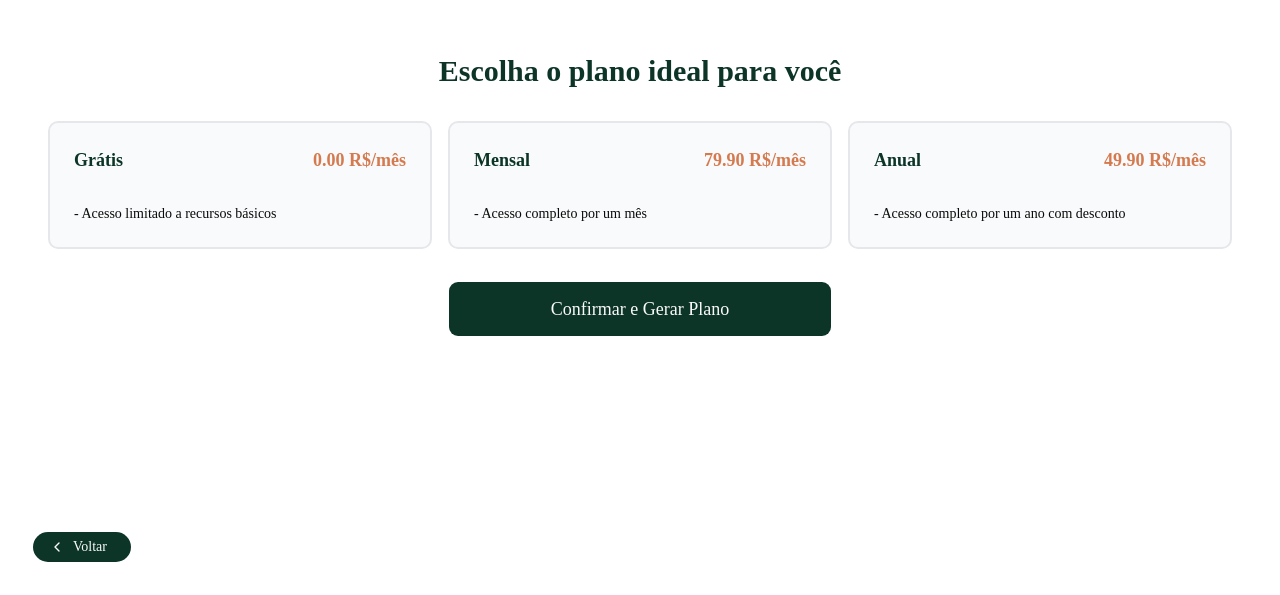
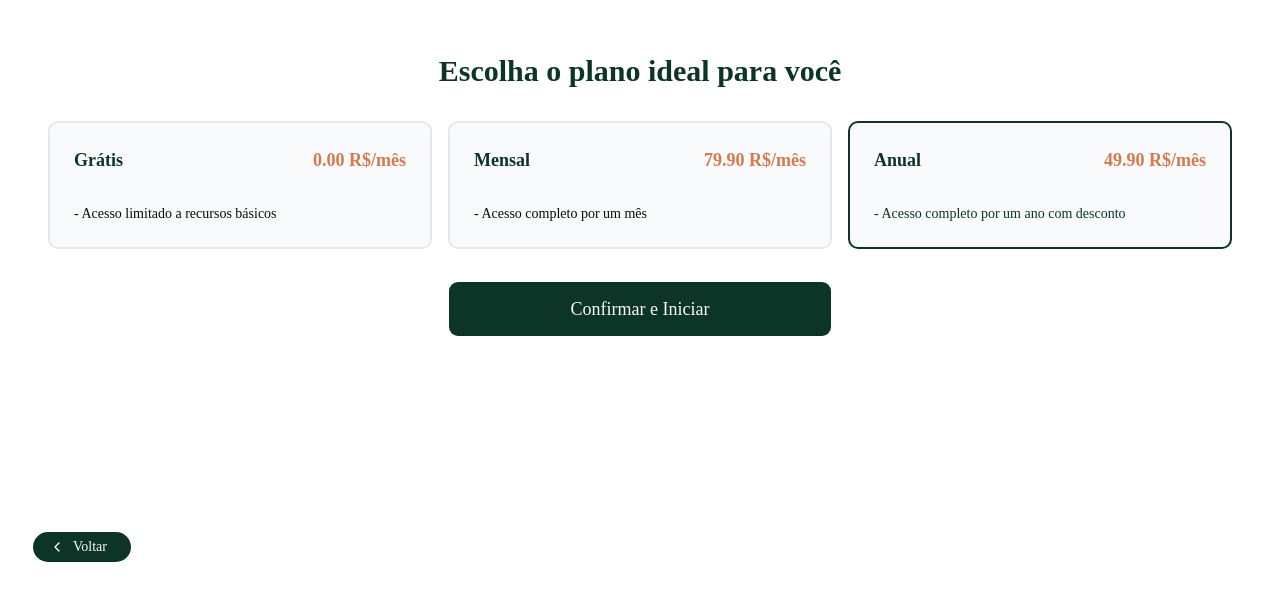
Before and after one commit to VictorAlejMadrid/nutrigo, a Next.js app: page /onboarding/plan in a window 1280 px wide. Shown: the part 205-800 px from the top of the page. Built offline with nearby package versions, Linux system fonts and the light colour scheme.

Commit message:
ajustes em planos

```diff
--- a/app/onboarding/plan/page.tsx
+++ b/app/onboarding/plan/page.tsx
@@ -5,10 +5,9 @@ import { motion } from 'framer-motion';
 import { Button } from '../../../components/ui/button';
 import { useProfileStore } from '../../../hooks/use-profile';
 import { useRouter } from 'next/navigation';
-import { translateUserObjective } from '../../../lib/user-objective';
-import { translateUserRestriction } from '../../../lib/user-restrictions';
 import { ChevronLeft } from 'lucide-react';
 import { allPlans, translatePlan } from '../../../lib/available-plans';
+import { cn } from '../../../lib/utils';
 
 const containerVariants = {
   hidden: { opacity: 0, y: 20 },
@@ -25,15 +24,6 @@ const itemVariants = {
     opacity: 1,
     y: 0,
     transition: { delay: custom * 0.1, duration: 0.4 },
-  }),
-};
-
-const cardVariants = {
-  hidden: { opacity: 0, scale: 0.95 },
-  visible: (custom: number) => ({
-    opacity: 1,
-    scale: 1,
-    transition: { delay: custom * 0.08, duration: 0.4 },
   }),
 };
 
@@ -54,7 +44,7 @@ export default function PlanPage() {
   };
 
   function handlePrev() {
-    router.push('/onboarding/step-4');
+    router.push('/onboarding/review');
   }
 
   return (
@@ -75,18 +65,20 @@ export default function PlanPage() {
       </motion.h2>
 
       <div className="flex w-full flex-col items-center justify-center gap-4 md:flex-row">
-        {allPlans.map((plan) => (
+        {allPlans.map((p) => (
           <Button
+            key={p.value}
             variant="outline"
-            className="mb-8 flex h-32 w-full max-w-sm flex-col items-start rounded-lg border-2 border-gray-200 bg-gray-50 p-6"
-            onClick={() => setPlan(plan.value)}
+            className={cn(
+              'mb-8 flex h-32 w-full max-w-sm flex-col items-start rounded-lg border-2 border-gray-200 bg-gray-50 p-6',
+              plan === p.value && 'border-primary text-primary border-2'
+            )}
+            onClick={() => setPlan(p.value)}
           >
             <div className="mb-2 flex w-full items-center justify-between gap-2">
-              <h3 className="text-primary mb-4 text-lg font-semibold">
-                {translatePlan(plan.value)}
-              </h3>
+              <h3 className="text-primary mb-4 text-lg font-semibold">{translatePlan(p.value)}</h3>
               <h3 className="text-secondary mb-4 text-lg font-bold">
-                {plan.monthlyPrice.toFixed(2)} R$/mês
+                {p.monthlyPrice.toFixed(2)} R$/mês
               </h3>
             </div>
             <motion.div
@@ -94,7 +86,7 @@ export default function PlanPage() {
               animate="visible"
               variants={{ visible: { transition: { staggerChildren: 0.05 } } }}
             >
-              - {plan.description}
+              - {p.description}
             </motion.div>
           </Button>
         ))}
@@ -113,7 +105,7 @@ export default function PlanPage() {
           onClick={handleSubmit}
           disabled={isLoading}
         >
-          {isLoading ? 'Processando...' : 'Confirmar e Gerar Plano'}
+          {isLoading ? 'Processando...' : 'Confirmar e Iniciar'}
         </Button>
       </motion.div>
 
```
